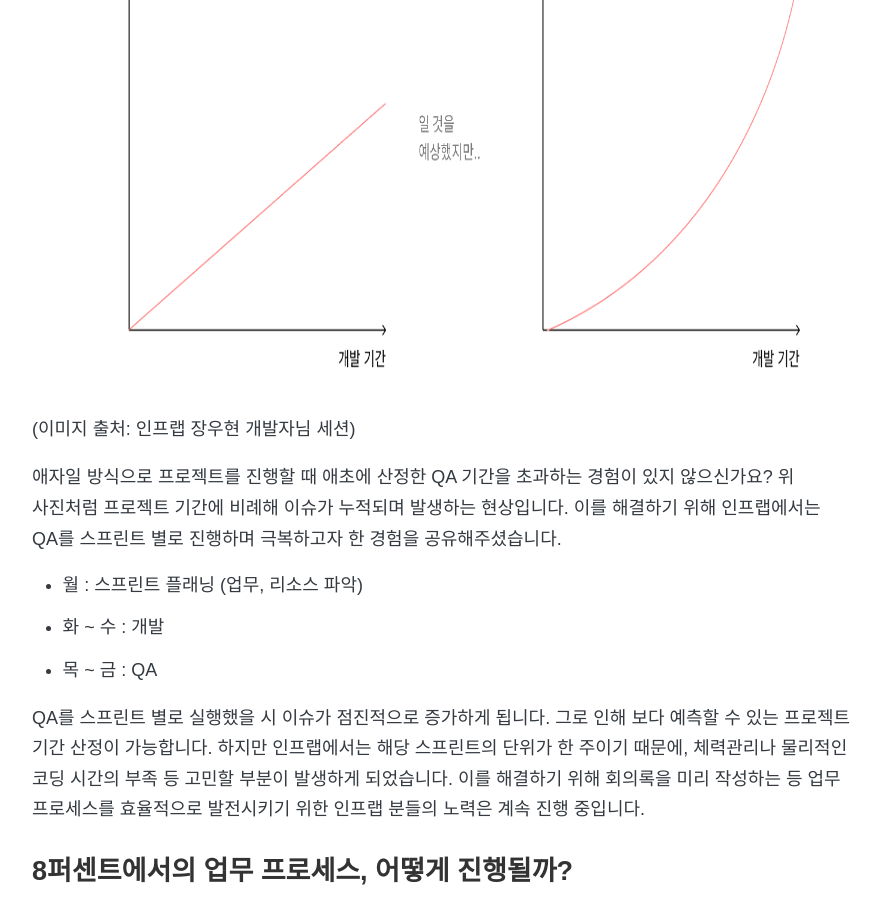
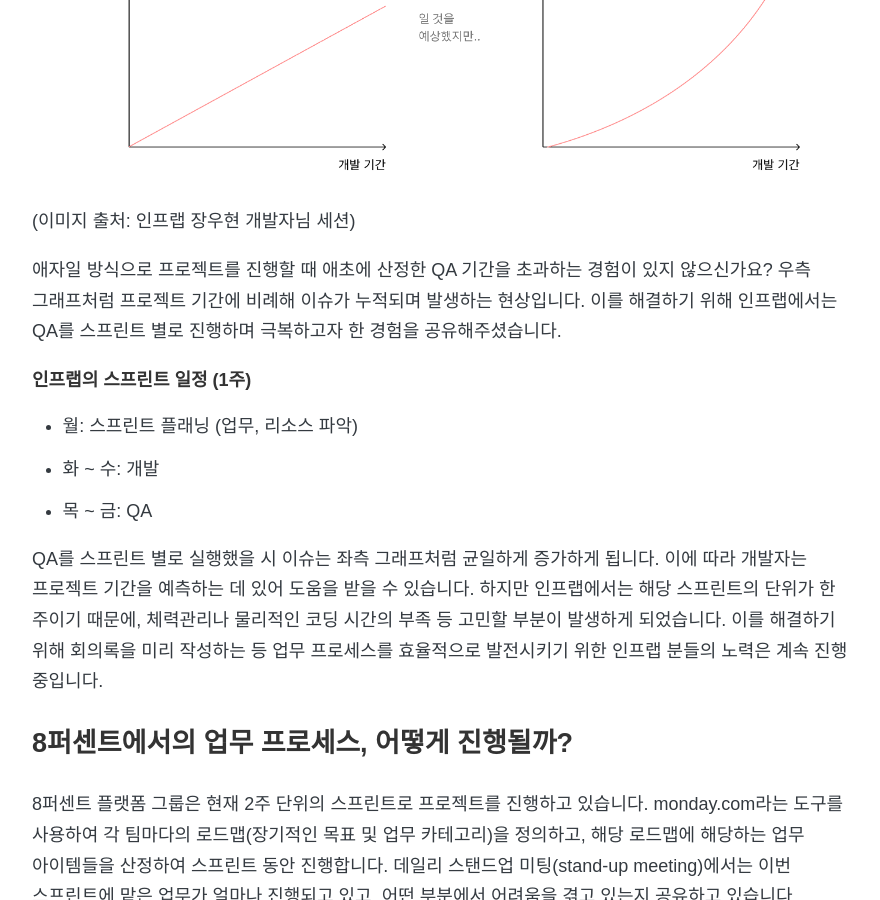
Before and after one commit to 8percent/8percent.github.io, a Jekyll site: the page built from _posts/2022-09-08-신입개발자의_인프콘2022_참가_후기.md, in a window 1280 px wide and 900 px high, scrolled down 2971 px. Shown: the whole window, without its empty margins (194-1074 px from the left). Built offline with Jekyll 4.4.1, drawn with Linux system fonts in a browser that asks for light colours; some web fonts are replaced.

Commit message:
CHG: 내용 수정

````diff
--- a/_posts/2022-09-08-신입개발자의_인프콘2022_참가_후기.md
+++ b/_posts/2022-09-08-신입개발자의_인프콘2022_참가_후기.md
@@ -34,17 +34,19 @@ _(유튜브로만 뵙던 개발바닥의 향로님, 호돌님도 만나고 왔
 인프랩과 8퍼센트를 포함한 많은 스타트업 기업들이 애자일(Agile) 방식으로 프로젝트를 진행하고 있으실 텐데요. 애자일(Agile)은 사전적으로 ‘날렵한’, ‘민첩한’ 라는 의미입니다. 기존 워터폴(Waterfall)방식이 문서와 계획을 중점을 두었다면 애자일은 변화에 대한 대응을 중심으로 고객에게 실행할 수 있는 소프트웨어를 제공하는 것에 가치를 담고 있습니다.
 (참조: [https://namu.wiki/w/애자일](https://namu.wiki/w/%EC%95%A0%EC%9E%90%EC%9D%BC))
 
-<center><img src="/images/infcon-5.png" height="550"></center>
+<center><img src="/images/infcon-5.png" height="auto"></center>
 
 (이미지 출처: 인프랩 장우현 개발자님 세션)
 
-애자일 방식으로 프로젝트를 진행할 때 애초에 산정한 QA 기간을 초과하는 경험이 있지 않으신가요? 위 사진처럼 프로젝트 기간에 비례해 이슈가 누적되며 발생하는 현상입니다. 이를 해결하기 위해 인프랩에서는 QA를 스프린트 별로 진행하며 극복하고자 한 경험을 공유해주셨습니다.
+애자일 방식으로 프로젝트를 진행할 때 애초에 산정한 QA 기간을 초과하는 경험이 있지 않으신가요? 우측 그래프처럼 프로젝트 기간에 비례해 이슈가 누적되며 발생하는 현상입니다. 이를 해결하기 위해 인프랩에서는 QA를 스프린트 별로 진행하며 극복하고자 한 경험을 공유해주셨습니다.
 
-- 월 : 스프린트 플래닝 (업무, 리소스 파악)
-- 화 ~ 수 : 개발
-- 목 ~ 금 : QA
+**인프랩의 스프린트 일정 (1주)**
 
-QA를 스프린트 별로 실행했을 시 이슈가 점진적으로 증가하게 됩니다. 그로 인해 보다 예측할 수 있는 프로젝트 기간 산정이 가능합니다. 하지만 인프랩에서는 해당 스프린트의 단위가 한 주이기 때문에, 체력관리나 물리적인 코딩 시간의 부족 등 고민할 부분이 발생하게 되었습니다. 이를 해결하기 위해 회의록을 미리 작성하는 등 업무 프로세스를 효율적으로 발전시키기 위한 인프랩 분들의 노력은 계속 진행 중입니다.
+- 월: 스프린트 플래닝 (업무, 리소스 파악)
+- 화 ~ 수: 개발
+- 목 ~ 금: QA
+
+QA를 스프린트 별로 실행했을 시 이슈는 좌측 그래프처럼 균일하게 증가하게 됩니다. 이에 따라 개발자는 프로젝트 기간을 예측하는 데 있어 도움을 받을 수 있습니다. 하지만 인프랩에서는 해당 스프린트의 단위가 한 주이기 때문에, 체력관리나 물리적인 코딩 시간의 부족 등 고민할 부분이 발생하게 되었습니다. 이를 해결하기 위해 회의록을 미리 작성하는 등 업무 프로세스를 효율적으로 발전시키기 위한 인프랩 분들의 노력은 계속 진행 중입니다.
 
 ### **8퍼센트에서의 업무 프로세스, 어떻게 진행될까?**
 
@@ -84,6 +86,7 @@ QA를 스프린트 별로 실행했을 시 이슈가 점진적으로 증가하
 
   [JSDoc 공식 페이지](https://jsdoc.app/index.html)에서 `@constructor`, `@param` 외에도 `@type`, `@readonly`, `@example` \*\*\*\*등 다양한 블록 태그와 예시를 확인할 수 있습니다.
   이처럼 JS 환경에서 소스 코드의 타입 정보를 제공하고 싶지만, TS를 당장 도입하기 힘든 상황이라면, API 나 비즈니스 로직같이 중요도가 높은 코드부터 JSDoc을 통해 효율적으로 타입을 도입할 수 있습니다.
+
 - **Typescript와 Javascript의 공존을 위해 allowJS 사용하기**
   TS를 도입할 준비가 되었다면, typescript 및 `@types` 관련 library를 추가 후 타입스크립트 설정 파일인 `tsconfig.json` 내에 `"compilerOptions"` 항목에 `"allowJs": true` 옵션을 추가합니다.
   ```json
````
